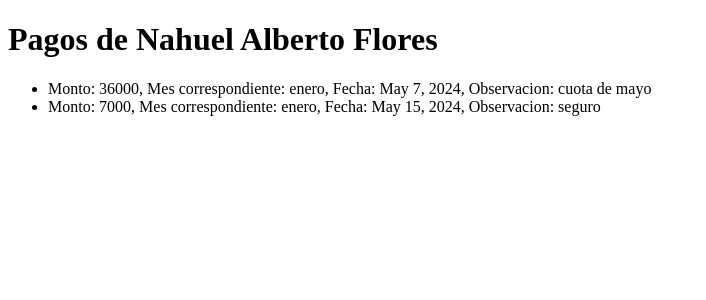
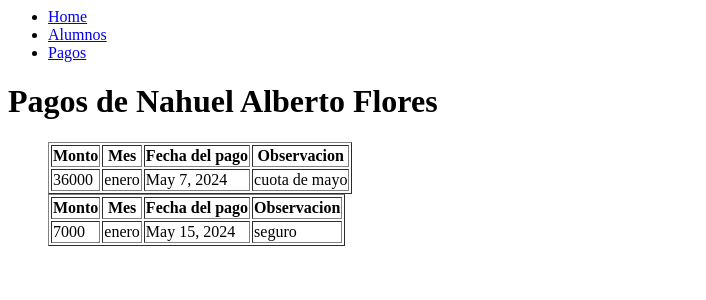
Before and after one commit to nabudev/proyecto-issc, a Django app: page /pagos/43849964/ in a window 1280 px wide. Shown: the top 300 px of the page, without its empty margins (0-706 px from the left). Run offline with Django 5.2, Linux system fonts and the light colour scheme; data comes from the database, SQL or seed files in the repository.

Commit message:
creando layouts, utilizando jinja inheritance para en este caso mantener estatico un navbar en todas las secciones que lo requiera

```diff
--- a/alumnos/templates/alumnos.html
+++ b/alumnos/templates/alumnos.html
@@ -1 +1,7 @@
+{% extends "layouts/navbar.html" %}
+
+{% block content %}
+
 <h1>Seccion alumnos</h1>
+
+{% endblock  %}
--- a/alumnos/templates/index.html
+++ b/alumnos/templates/index.html
@@ -1 +1,7 @@
+{% extends 'layouts/navbar.html' %}
+
+{% block content %}
+
 <h1>pagina principal</h1>
+
+{% endblock %}
--- /dev/null
+++ b/alumnos/templates/layouts/navbar.html
@@ -0,0 +1,19 @@
+<nav>
+
+    <ul>
+        <li>
+            <a href= "/">Home</a>
+        </li>
+        <li>
+            <a href= "alumnos/">Alumnos</a>
+        </li>
+        <li>
+            <a href= "pagos/">Pagos</a>
+        </li>
+    <ul>
+
+</nav>
+
+
+{% block content %}
+{% endblock %}
--- a/alumnos/templates/pagos.html
+++ b/alumnos/templates/pagos.html
@@ -1,19 +1,37 @@
-<!DOCTYPE html>
+{% extends "layouts/navbar.html" %}
+
+{% block content %}
+
 <html>
 <head>
     <title>Pagos de {{ alumno.nombre }} {{ alumno.apellido }}</title>
 </head>
 <body>
     <h1>Pagos de {{ alumno.nombre }} {{ alumno.apellido }}</h1>
+
     <ul>
         {% for pago in pagos %}
-            <li>
-                Monto: {{ pago.monto }},
-                Mes correspondiente: {{ pago.mes }},
-                Fecha: {{ pago.fecha }},
-                Observacion: {{ pago.observacion }}
-            </li>
+        <table border="1">
+            <thead>
+                <tr>
+                    <th>Monto</th>
+                    <th>Mes</th>
+                    <th>Fecha del pago</th>
+                    <th>Observacion</th>
+                </tr>
+            </thead>
+            <tbody>
+                <tr>
+                    <td>{{ pago.monto }}</td>
+                    <td>{{ pago.mes }}</td>
+                    <td>{{ pago.fecha }}</td>
+                    <td>{{ pago.observacion }}</td>
+                </tr>
+            </tbody>
+        </table>
         {% endfor %}
     </ul>
 </body>
 </html>
+
+{% endblock  %}
--- a/alumnos/urls.py
+++ b/alumnos/urls.py
@@ -3,5 +3,6 @@ from . import views
 
 urlpatterns = [
     path('', views.index),
-    path('pagos/<int:dni>/', views.pagos)
+    path('pagos/<int:dni>/', views.pagos),
+    path('alumnos/', views.alumnos)
 ]
--- a/alumnos/views.py
+++ b/alumnos/views.py
@@ -4,7 +4,10 @@ from .models import Pagos, Alumnos
 # Create your views here.
 
 def index(request):
-    return HttpResponse('<h1>Bienvenidos a la gestion alumnos</h1>')
+    return render(request, 'index.html')
+
+def alumnos(request):
+    return render(request, 'alumnos.html')
 
 def pagos(request, dni):
     alumno= get_object_or_404(Alumnos, dni=dni)
```
